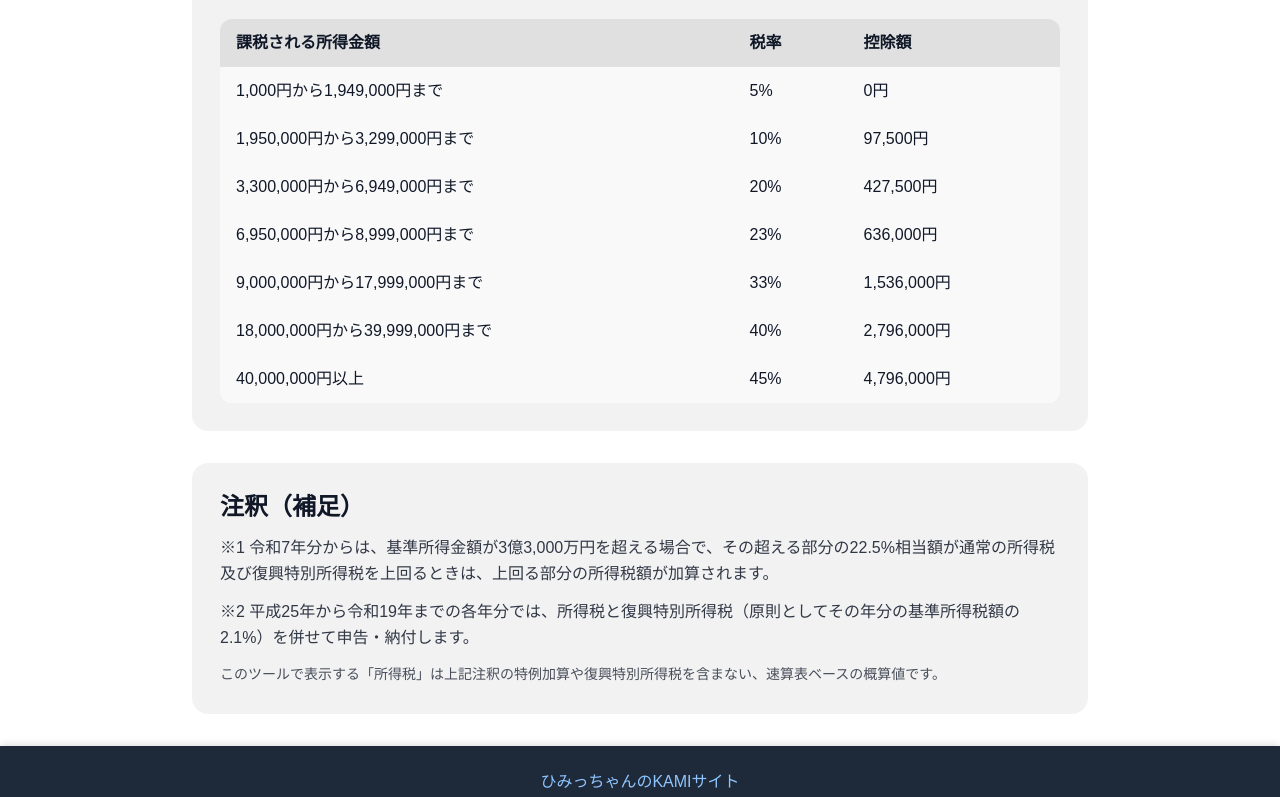
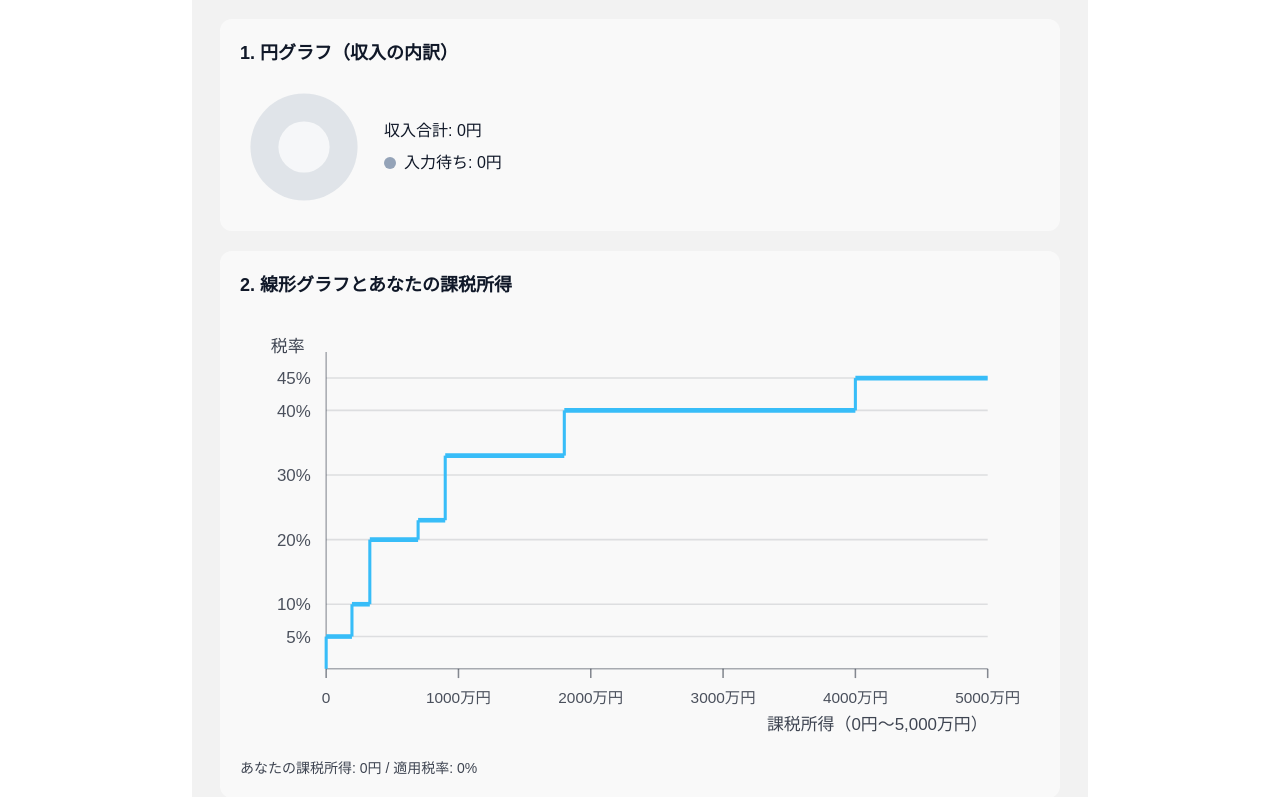
Before and after one commit to himitu-da/himitu-tool, a Next.js app: page /tool/income-tax in a window 1280 px wide. Shown: the part 683-1480 px from the top of the page. Built offline with nearby package versions, Linux system fonts and the light colour scheme.

Commit message:
feat(income-tax): 円グラフと線形軸を追加し、チャートレイアウトを改善

```diff
--- a/src/app/income-tax/page.tsx
+++ b/src/app/income-tax/page.tsx
@@ -18,6 +18,8 @@ const TAX_BRACKETS: TaxBracket[] = [
   { min: 18_000_000, max: 39_999_000, rate: 0.4, deduction: 2_796_000 },
   { min: 40_000_000, max: null, rate: 0.45, deduction: 4_796_000 },
 ];
+
+const CHART_COLORS = ["#0ea5e9", "#10b981", "#f59e0b"];
 
 const formatYen = (value: number) => `${Math.floor(value).toLocaleString("ja-JP")}円`;
 
@@ -42,6 +44,26 @@ const findBracket = (taxableIncome: number): TaxBracket | null => {
   );
 };
 
+const toPolarPoint = (cx: number, cy: number, r: number, angleDeg: number) => {
+  const rad = ((angleDeg - 90) * Math.PI) / 180;
+  return {
+    x: cx + r * Math.cos(rad),
+    y: cy + r * Math.sin(rad),
+  };
+};
+
+const describeSlicePath = (cx: number, cy: number, r: number, startAngle: number, endAngle: number) => {
+  const start = toPolarPoint(cx, cy, r, endAngle);
+  const end = toPolarPoint(cx, cy, r, startAngle);
+  const largeArc = endAngle - startAngle <= 180 ? "0" : "1";
+  return `M ${cx} ${cy} L ${start.x} ${start.y} A ${r} ${r} 0 ${largeArc} 0 ${end.x} ${end.y} Z`;
+};
+
+const linearScaleX = (value: number, min: number, max: number) => {
+  const clamped = Math.max(min, Math.min(value, max));
+  return (clamped - min) / (max - min);
+};
+
 export default function IncomeTaxPage() {
   const [income, setIncome] = useState("");
   const [deduction, setDeduction] = useState("");
@@ -63,6 +85,79 @@ export default function IncomeTaxPage() {
       taxRate,
     };
   }, [income, deduction]);
+
+  const pieSegments = useMemo(() => {
+    const totalIncome = Math.max(0, result.incomeValue);
+    if (totalIncome === 0) {
+      return [] as Array<{ label: string; value: number; color: string; ratio: number }>;
+    }
+
+    const deductionPart = Math.min(result.deductionValue, totalIncome);
+    const taxablePart = Math.max(0, Math.min(result.taxableIncome, totalIncome - deductionPart));
+    const taxPart = Math.min(result.incomeTax, taxablePart);
+    const netPart = Math.max(0, totalIncome - deductionPart - taxPart);
+
+    const raw = [
+      { label: "控除額", value: deductionPart, color: CHART_COLORS[0] },
+      { label: "所得税", value: taxPart, color: CHART_COLORS[2] },
+      { label: "課税所得（税引後）", value: netPart, color: CHART_COLORS[1] },
+    ];
+
+    return raw
+      .filter((item) => item.value > 0)
+      .map((item) => ({
+        ...item,
+        ratio: item.value / totalIncome,
+      }));
+  }, [result.deductionValue, result.incomeTax, result.incomeValue, result.taxableIncome]);
+
+  const piePaths = useMemo(() => {
+    let current = 0;
+    return pieSegments.map((segment) => {
+      const start = current;
+      const end = current + segment.ratio * 360;
+      current = end;
+      return {
+        ...segment,
+        path: describeSlicePath(110, 110, 92, start, end),
+      };
+    });
+  }, [pieSegments]);
+
+  const taxRateChart = useMemo(() => {
+    const xMin = 0;
+    const xMax = 50_000_000;
+    const points = [
+      { x: 0, y: 0 },
+      ...TAX_BRACKETS.map((bracket) => ({
+        x: linearScaleX(bracket.min, xMin, xMax),
+        y: bracket.rate,
+      })),
+    ];
+
+    const userIncome = Math.max(xMin, Math.min(result.taxableIncome || 0, xMax));
+    const userBracket = findBracket(userIncome);
+    const userRate = userBracket ? userBracket.rate : 0;
+    const userX = linearScaleX(userIncome, xMin, xMax);
+
+    return {
+      points,
+      userX,
+      userRate,
+      userIncome,
+      xMin,
+      xMax,
+    };
+  }, [result.taxableIncome]);
+
+  const chartXTicks = [0, 10_000_000, 20_000_000, 30_000_000, 40_000_000, 50_000_000];
+
+  const formatXTick = (tick: number) => {
+    if (tick === 0) {
+      return "0";
+    }
+    return `${tick / 10_000}万円`;
+  };
 
   return (
     <div className="max-w-4xl mx-auto space-y-6 sm:space-y-8">
@@ -123,6 +218,116 @@ export default function IncomeTaxPage() {
       </section>
 
       <section className="rounded-2xl p-5 sm:p-7 bg-black/5 dark:bg-white/5">
+        <h2 className="text-xl sm:text-2xl font-bold">グラフ（補足）</h2>
+        <div className="mt-4 space-y-5">
+          <div className="rounded-xl p-4 sm:p-5 bg-white/60 dark:bg-black/20">
+            <h3 className="text-lg font-semibold">1. 円グラフ（収入の内訳）</h3>
+            <div className="mt-4 flex flex-row gap-4 items-center">
+              <svg viewBox="0 0 220 220" className="w-28 h-28 sm:w-32 sm:h-32 shrink-0" role="img" aria-label="収入の内訳円グラフ">
+                <circle cx="110" cy="110" r="92" fill="rgba(148, 163, 184, 0.25)" />
+                {piePaths.map((slice) => (
+                  <path key={slice.label} d={slice.path} fill={slice.color} />
+                ))}
+                <circle cx="110" cy="110" r="44" fill="rgba(255, 255, 255, 0.72)" className="dark:fill-black/45" />
+              </svg>
+
+              <div className="space-y-2 text-sm sm:text-base">
+                <p className="font-medium">収入合計: {formatYen(result.incomeValue)}</p>
+                {(pieSegments.length > 0 ? pieSegments : [{ label: "入力待ち", value: 0, color: "#94a3b8", ratio: 0 }]).map((segment) => (
+                  <div key={segment.label} className="flex items-center gap-2">
+                    <span className="inline-block w-3 h-3 rounded-full" style={{ backgroundColor: segment.color }} />
+                    <span>
+                      {segment.label}: {formatYen(segment.value)}
+                      {segment.value > 0 ? ` (${(segment.ratio * 100).toFixed(1)}%)` : ""}
+                    </span>
+                  </div>
+                ))}
+              </div>
+            </div>
+          </div>
+
+          <div className="rounded-xl p-4 sm:p-5 bg-white/60 dark:bg-black/20">
+            <h3 className="text-lg font-semibold">2. 線形グラフとあなたの課税所得</h3>
+            <svg viewBox="0 0 520 280" className="w-full mt-4" role="img" aria-label="課税所得と税率グラフ">
+              <rect x="0" y="0" width="520" height="280" fill="transparent" />
+              <line x1="56" y1="230" x2="486" y2="230" stroke="currentColor" strokeOpacity="0.35" />
+              <line x1="56" y1="24" x2="56" y2="230" stroke="currentColor" strokeOpacity="0.35" />
+
+              {[0.05, 0.1, 0.2, 0.3, 0.4, 0.45].map((rate) => {
+                const y = 230 - rate * 420;
+                return (
+                  <g key={rate}>
+                    <line x1="56" y1={y} x2="486" y2={y} stroke="currentColor" strokeOpacity="0.12" />
+                    <text x="46" y={y + 4} textAnchor="end" fontSize="11" fill="currentColor" opacity="0.75">
+                      {Math.round(rate * 100)}%
+                    </text>
+                  </g>
+                );
+              })}
+
+              {chartXTicks.map((tick) => {
+                const x = 56 + linearScaleX(tick, taxRateChart.xMin, taxRateChart.xMax) * 430;
+                return (
+                  <g key={tick}>
+                    <line x1={x} y1="230" x2={x} y2="236" stroke="currentColor" strokeOpacity="0.5" />
+                    <text x={x} y="252" textAnchor="middle" fontSize="10" fill="currentColor" opacity="0.75">
+                      {formatXTick(tick)}
+                    </text>
+                  </g>
+                );
+              })}
+
+              {taxRateChart.points.map((point, index) => {
+                const x = 56 + point.x * 430;
+                const y = 230 - point.y * 420;
+                const prev = taxRateChart.points[index - 1];
+                const next = taxRateChart.points[index + 1];
+                const nextX = next ? 56 + next.x * 430 : 486;
+                const prevY = prev ? 230 - prev.y * 420 : y;
+
+                return (
+                  <g key={`${point.x}-${point.y}`}>
+                    {index > 0 && <line x1={x} y1={prevY} x2={x} y2={y} stroke="#38bdf8" strokeWidth="2" />}
+                    <line x1={x} y1={y} x2={nextX} y2={y} stroke="#38bdf8" strokeWidth="3" />
+                  </g>
+                );
+              })}
+
+              {result.taxableIncome > 0 && (
+                <g>
+                  <line
+                    x1={56 + taxRateChart.userX * 430}
+                    y1="24"
+                    x2={56 + taxRateChart.userX * 430}
+                    y2="230"
+                    stroke="#f97316"
+                    strokeDasharray="4 4"
+                  />
+                  <circle
+                    cx={56 + taxRateChart.userX * 430}
+                    cy={230 - taxRateChart.userRate * 420}
+                    r="6"
+                    fill="#f97316"
+                  />
+                </g>
+              )}
+
+              <text x="486" y="270" textAnchor="end" fontSize="11" fill="currentColor" opacity="0.8">
+                課税所得（0円〜5,000万円）
+              </text>
+              <text x="20" y="24" textAnchor="start" fontSize="11" fill="currentColor" opacity="0.8">
+                税率
+              </text>
+            </svg>
+
+            <p className="mt-3 text-sm opacity-80">
+              あなたの課税所得: {formatYen(result.taxableIncome)} / 適用税率: {result.taxRate}
+            </p>
+          </div>
+        </div>
+      </section>
+
+      <section className="rounded-2xl p-5 sm:p-7 bg-black/5 dark:bg-white/5">
         <h2 className="text-xl sm:text-2xl font-bold">税率表（補足）</h2>
         <div className="mt-4 overflow-x-auto rounded-xl bg-white/60 dark:bg-black/20">
           <table className="w-full min-w-[640px] text-sm sm:text-base">
--- a/src/app/tool-versions.json
+++ b/src/app/tool-versions.json
@@ -327,14 +327,24 @@
     {
       "id": "income-tax",
       "title": "所得税計算",
-      "version": "1.0.0",
+      "version": "1.0.2",
       "updatedAt": "2026-03-16",
-      "changeSummary": "Initial registration",
+      "changeSummary": "Refine chart layout and switch to linear axis",
       "history": [
         {
           "version": "1.0.0",
           "updatedAt": "2026-03-16",
           "summary": "Initial registration"
+        },
+        {
+          "version": "1.0.1",
+          "updatedAt": "2026-03-16",
+          "summary": "Add pie and log-scale tax charts"
+        },
+        {
+          "version": "1.0.2",
+          "updatedAt": "2026-03-16",
+          "summary": "Refine chart layout and switch to linear axis"
         }
       ]
     },
```
